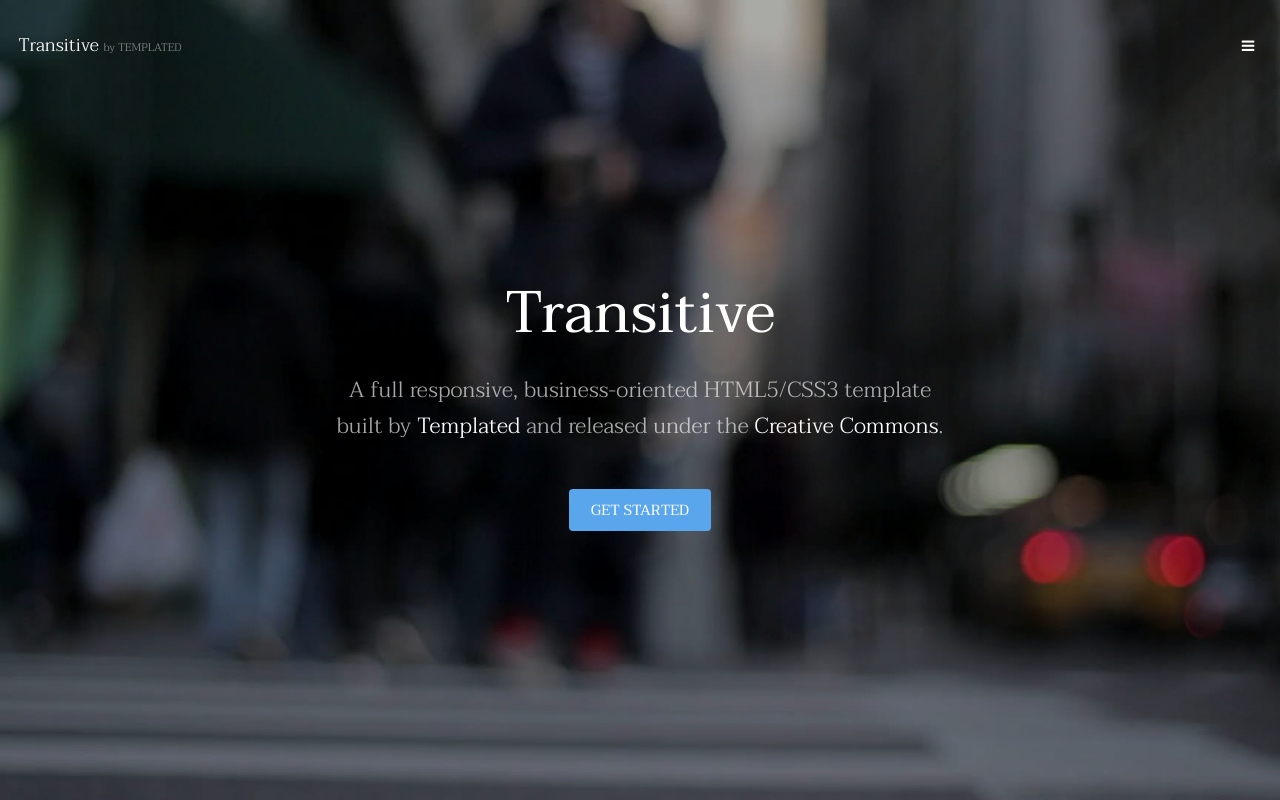
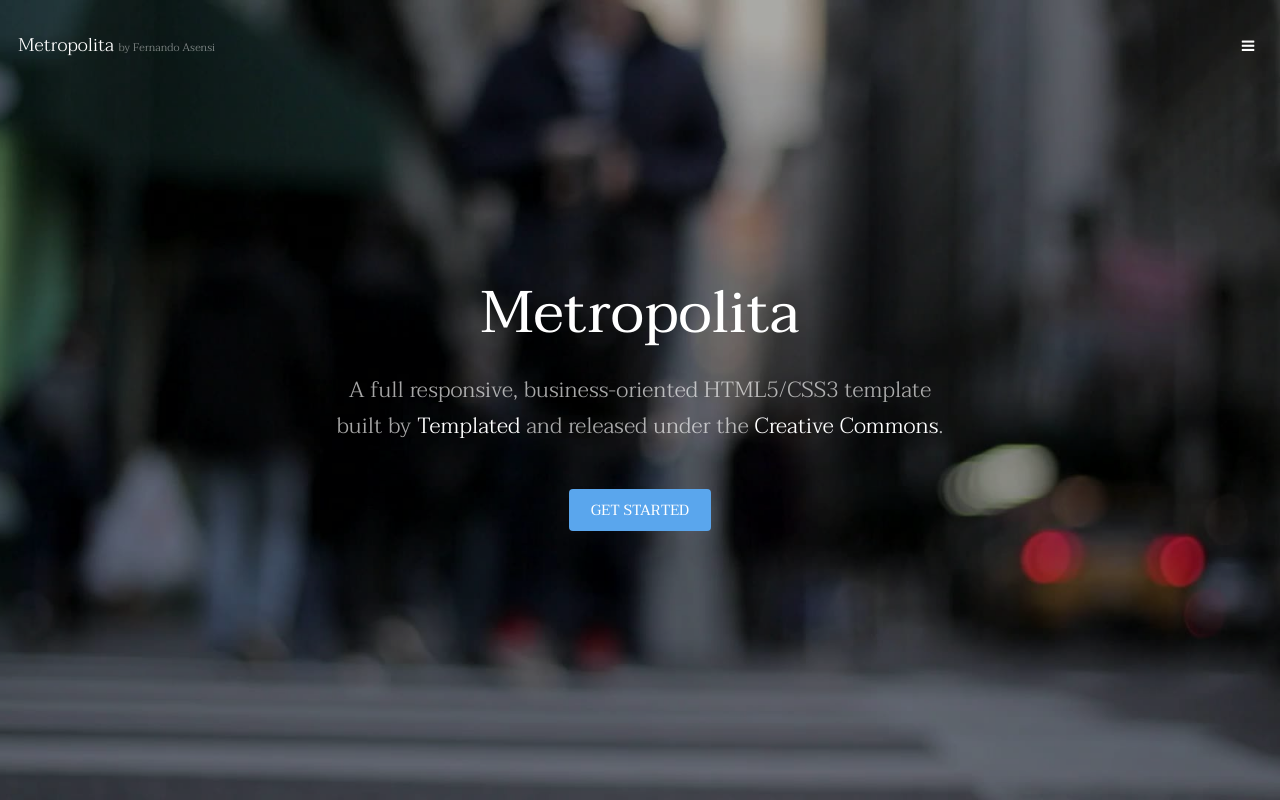
Before and after one commit to fatarin/04_REP_METROPOLITA, a plain HTML site: page index.html in a window 1280 px wide. Shown: the top 800 px of the page. Drawn offline with Linux system fonts and the light colour scheme.

Commit message:
cambios en la portada por FERNANDO

```diff
--- a/index.html
+++ b/index.html
@@ -6,7 +6,7 @@
 -->
 <html>
 	<head>
-		<title>Transitive by TEMPLATED</title>
+		<title>Metropolita by Fernando Asensi</title>
 		<meta charset="utf-8" />
 		<meta name="viewport" content="width=device-width, initial-scale=1" />
 		<link rel="stylesheet" href="assets/css/main.css" />
@@ -15,7 +15,7 @@
 
 		<!-- Header -->
 			<header id="header" class="alt">
-				<div class="logo"><a href="index.html">Transitive <span>by TEMPLATED</span></a></div>
+				<div class="logo"><a href="index.html">Metropolita <span>by Fernando Asensi</span></a></div>
 				<a href="#menu" class="toggle"><span>Menu</span></a>
 			</header>
 
@@ -36,7 +36,7 @@
 		-->
 			<section id="banner" data-video="images/banner">
 				<div class="inner">
-					<h1>Transitive</h1>
+					<h1>Metropolita</h1>
 					<p>A full responsive, business-oriented HTML5/CSS3 template<br />
 					built by <a href="https://templated.co/">Templated</a> and released under the <a href="https://templated.co/license">Creative Commons</a>.</p>
 					<a href="#one" class="button special scrolly">Get Started</a>
```
